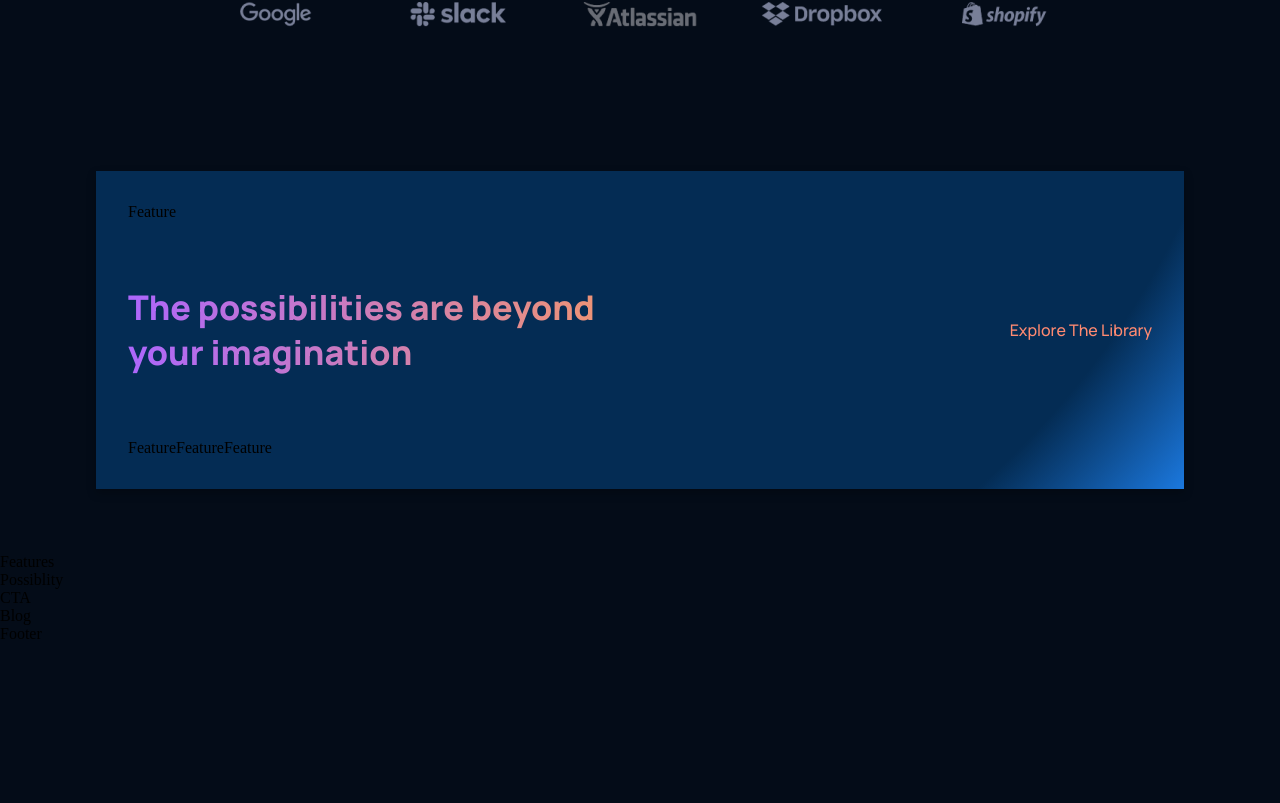
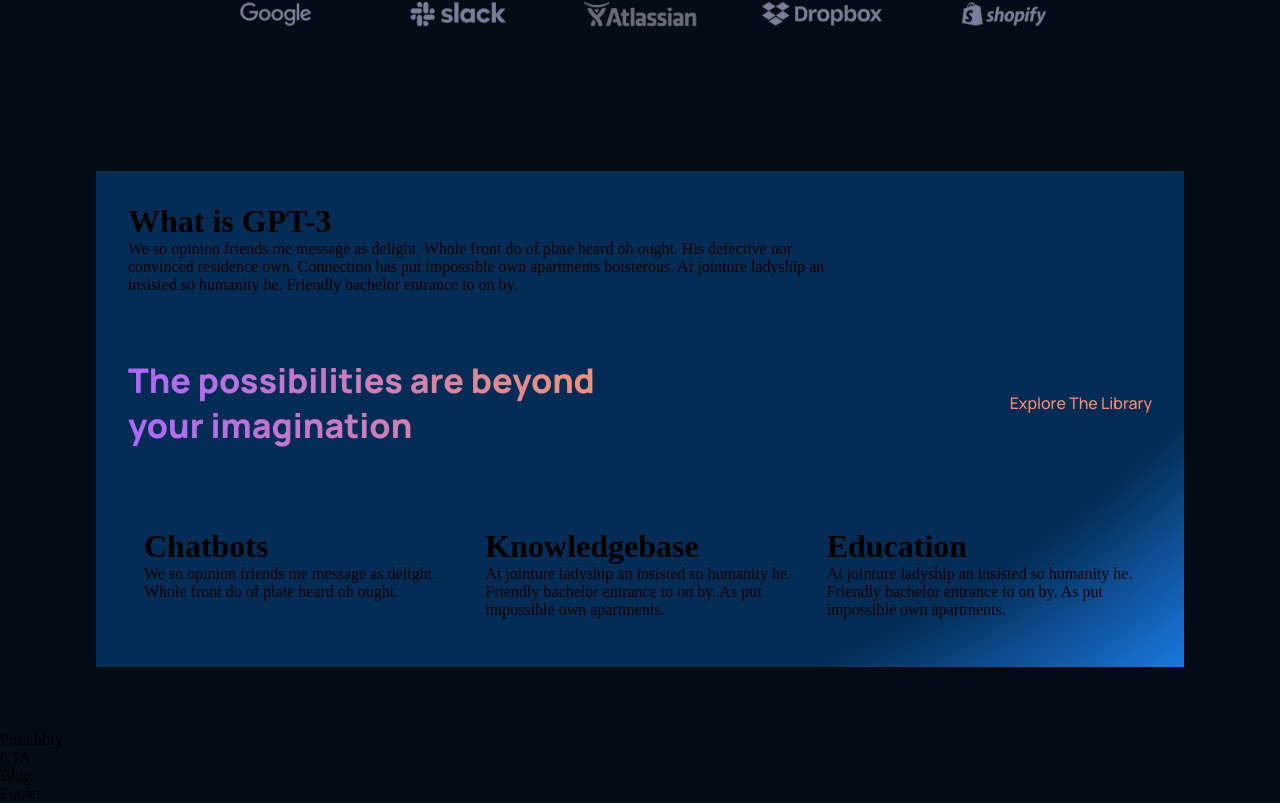
Before and after one commit to ShivanshuShekhar/GPT3-Responsive, a React (Create React App) app: page / in a window 1280 px wide. Shown: the part 921-1724 px from the top of the page. Before the commit the page ends 1564 px from the top, so only its background shows below. Built offline with nearby package versions, Linux system fonts and the light colour scheme.

Commit message:
Updated Feature in Containers

```diff
--- a/src/App.js
+++ b/src/App.js
@@ -1,6 +1,6 @@
 import React from 'react';
 
-import { Footer, Blog, Possiblity, Features, WhatGPT3, Header } from './containers';
+import { Footer, Blog, Possiblity, Feature, WhatGPT3, Header } from './containers';
 import { Navbar, CTA, Brand } from './components';
 import './App.css';
 
@@ -13,7 +13,7 @@
       </div>
       <Brand />
       <WhatGPT3 />
-      <Features />
+      <Feature />
       <Possiblity />
       <CTA />
       <Blog />
--- /dev/null
+++ b/src/containers/feature/Feature.jsx
@@ -0,0 +1,19 @@
+import React from 'react';
+import './feature.css';
+
+const Feature = ({ title, text }) => {
+  return (
+    <div className='gpt3__features-container__feature'>
+      <div className='gpt3__features-container__feature-title'>
+        <div>
+          <h1>{title}</h1>
+        </div>
+        <div className='gpt3__features-container__feature-text'>
+          {text}
+        </div>
+      </div>
+    </div>
+  )
+}
+
+export default Feature
--- a/src/containers/features/Features.jsx
+++ /dev/null
@@ -1,10 +0,0 @@
-import React from 'react';
-import './features.css';
-
-const Features = () => {
-  return (
-    <div>Features</div>
-  )
-}
-
-export default Features
--- a/src/containers/index.js
+++ b/src/containers/index.js
@@ -1,5 +1,5 @@
 export { default as Blog } from './blog/Blog';
-export { default as Features } from './features/Features';
+export { default as Feature } from './feature/Feature';
 export { default as Footer } from './footer/Footer';
 export { default as Header } from './header/Header';
 export { default as Possiblity} from './possibility/Possiblity';
--- a/src/containers/whatGPT3/WhatGPT3.jsx
+++ b/src/containers/whatGPT3/WhatGPT3.jsx
@@ -1,21 +1,21 @@
 import React from 'react';
 import './whatGPT3.css';
-import { Feature } from '../../components';
+import { Feature } from '../../containers';
 
 const WhatGPT3 = () => {
   return (
     <div className='gpt3__whatgpt3 section__margin' id='whpt3'>
       <div className='gpt3__whatgpt3-feature'>
-        <Feature />
+        <Feature title='What is GPT-3' text='We so opinion friends me message as delight. Whole front do of plate heard oh ought. His defective nor convinced residence own. Connection has put impossible own apartments boisterous. At jointure ladyship an insisted so humanity he. Friendly bachelor entrance to on by.' />
       </div>
       <div className='gpt3__whatgpt3-heading'>
         <h1 className='gradient__text'>The possibilities are beyond your imagination</h1>
         <p>Explore The Library</p>
       </div>
       <div className='gpt3__whatgpt3-container'>
-        <Feature />
-        <Feature />
-        <Feature />
+        <Feature title='Chatbots' text='We so opinion friends me message as delight. Whole front do of plate heard oh ought.' />
+        <Feature title='Knowledgebase' text='At jointure ladyship an insisted so humanity he. Friendly bachelor entrance to on by. As put impossible own apartments.' />
+        <Feature title='Education' text='At jointure ladyship an insisted so humanity he. Friendly bachelor entrance to on by. As put impossible own apartments.' />
       </div>
     </div>
   )
```
Also changed, not shown: src/containers/feature/feature.css (added).
